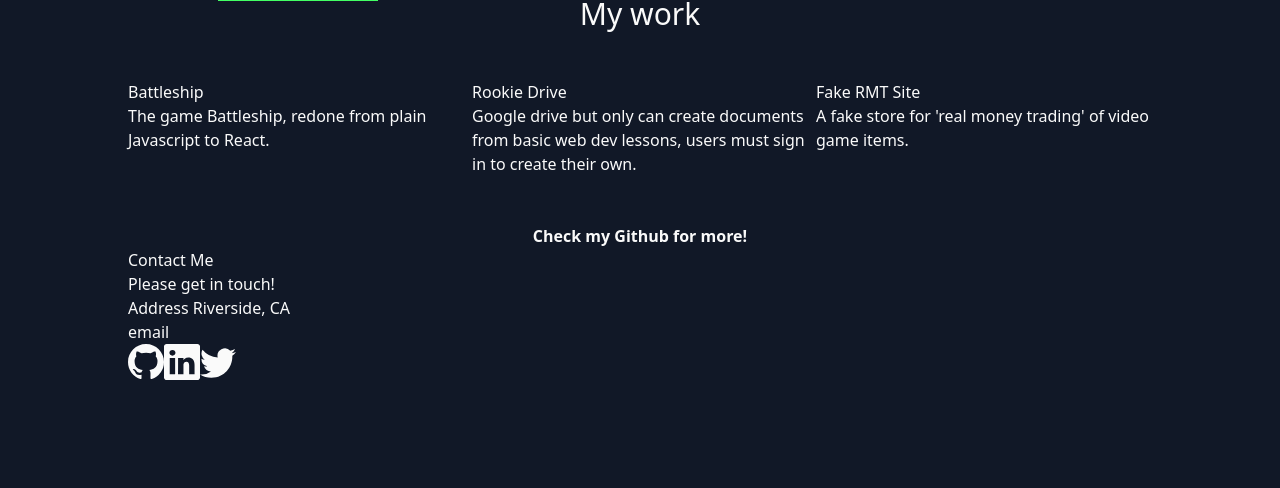
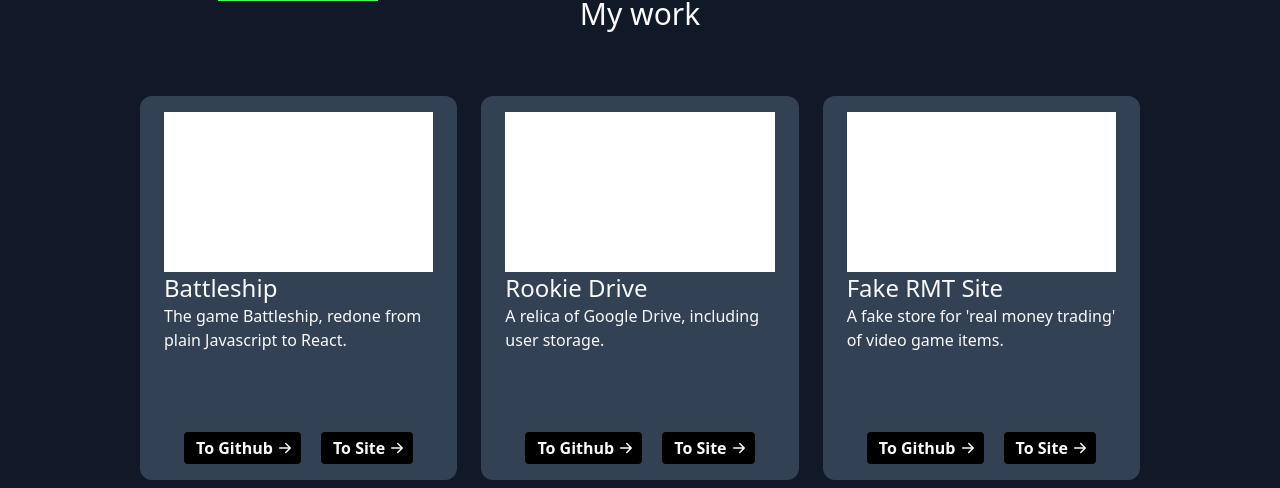
Before and after one commit to smmmfrd/portfolio, a React (Vite) app: page / in a window 1280 px wide. Shown: the part 312-800 px from the top of the page. Built offline with nearby package versions, Linux system fonts and the light colour scheme.

Commit message:
Project Layout

```diff
--- a/src/App.jsx
+++ b/src/App.jsx
@@ -6,7 +6,7 @@ import profilePic from "./assets/pexels-laura-tancredi-7083927.jpg"
 function App() {
   return (
     <>
-    <header className="mb-2 border-b-4 p-3 sticky top-0">
+    <header className="mb-2 border-b-4 p-3 sticky top-0 bg-gray-900">
       <nav className="max-w-5xl mx-auto">
         <h1 className="text-2xl">Sam Mumford's Portfolio</h1>
       </nav>
@@ -24,14 +24,14 @@ function App() {
       </header>
       <section className="flex flex-col items-center gap-12">
         <h2 className="text-3xl">My work</h2>
-        <div className="grid md:grid-cols-3 gap-2 sm:grid-cols-1">
+        <div className="grid md:grid-cols-3 sm:grid-cols-1">
           <Project
             projectName={"Battleship"}
             projectDescription={"The game Battleship, redone from plain Javascript to React."}
           />
           <Project
             projectName={"Rookie Drive"}
-            projectDescription={"Google drive but only can create documents from basic web dev lessons, users must sign in to create their own."}
+            projectDescription={"A relica of Google Drive, including user storage."}
           />
           <Project
             projectName={"Fake RMT Site"}
--- a/src/components/Project.jsx
+++ b/src/components/Project.jsx
@@ -1,8 +1,25 @@
+import { BsArrowRightShort } from "react-icons/bs";
+
 export default function Project({projectName, projectDescription, technologies, githubLink, siteLink}) {
     return(
-        <article>
-            <h3>{projectName}</h3>
-            <p>{projectDescription}</p>
+        <article className="bg-slate-700 rounded-xl h-96 py-4 px-6 md:mx-3 my-4
+            flex flex-col ">
+            <div className="flex-none w-full max-w-xs h-40 bg-white"/>
+            <h3 className="flex-none text-2xl">{projectName}</h3>
+            <div className="flex-auto
+                flex flex-col justify-between">
+                <p>{projectDescription}</p>
+                <div className="flex justify-evenly">
+                    <button className="pl-3 pr-1 py-1 font-semibold bg-black rounded
+                        flex">
+                        To Github <BsArrowRightShort className="text-2xl"/>
+                    </button>
+                    <button className="pl-3 pr-1 py-1 font-semibold bg-black rounded
+                        flex">
+                        To Site <BsArrowRightShort className="text-2xl"/>
+                    </button>
+                </div>
+            </div>
         </article>
     );
 }
```
